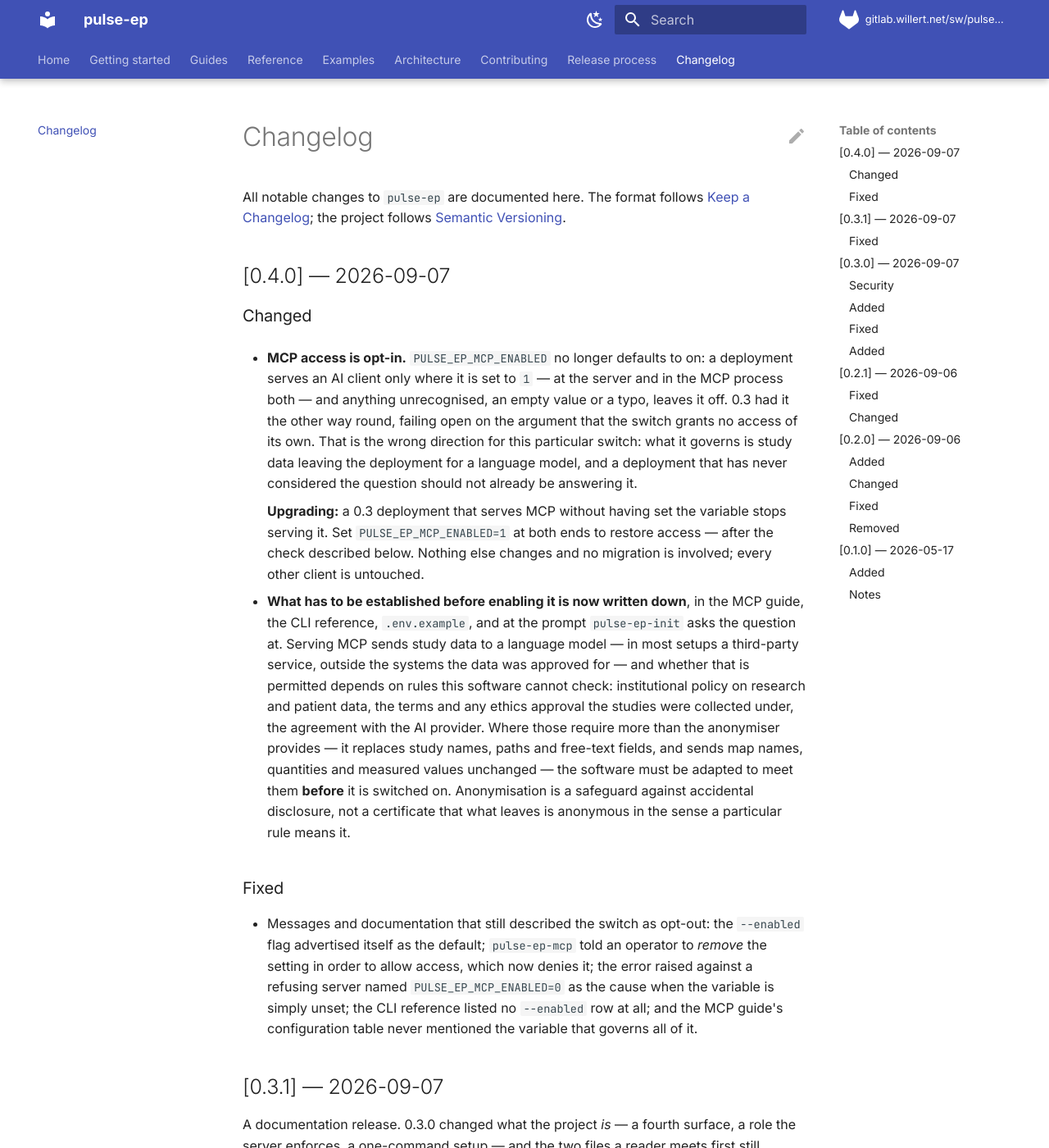
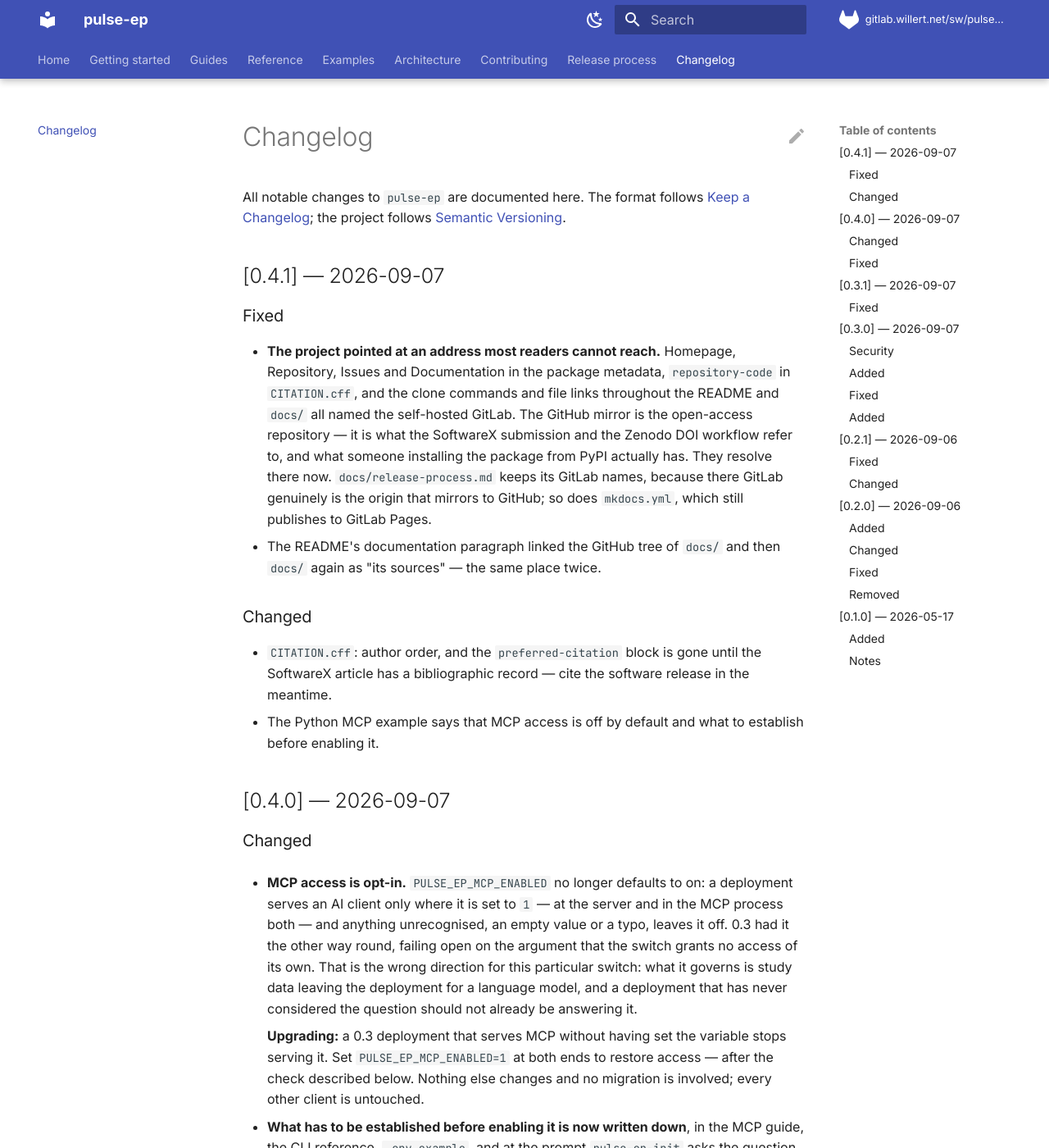
Before and after one commit to swillert/pulse-ep, an MkDocs documentation site: the page built from docs/changelog.md, in a window 1280 px wide and 1400 px high. Shown: the whole window at 82% size. Built offline with MkDocs 1.6.1 and Material for MkDocs 9.7.7, drawn with Linux system fonts in a browser that asks for light colours.

Commit message:
Version 0.4.1
The GitHub mirror is the address a reader, reviewer or package user actually
has — the open-access repository the SoftwareX submission and the Zenodo DOI
workflow refer to. The package metadata, CITATION.cff and every clone command
and file link in the README and docs/ named the self-hosted GitLab instead, so
an sdist built from 0.4.0 sent anyone installing it somewhere they cannot go.

docs/release-process.md and mkdocs.yml keep their GitLab names: there it is
the origin that mirrors to GitHub, and still where the pages job publishes.

No code changed.

```diff
--- a/docs/changelog.md
+++ b/docs/changelog.md
@@ -3,6 +3,31 @@
 All notable changes to `pulse-ep` are documented here. The format follows
 [Keep a Changelog](https://keepachangelog.com/en/1.1.0/); the project
 follows [Semantic Versioning](https://semver.org/spec/v2.0.0.html).
+
+## [0.4.1] — 2026-09-07
+
+### Fixed
+
+- **The project pointed at an address most readers cannot reach.** Homepage,
+  Repository, Issues and Documentation in the package metadata,
+  `repository-code` in `CITATION.cff`, and the clone commands and file links
+  throughout the README and `docs/` all named the self-hosted GitLab. The
+  GitHub mirror is the open-access repository — it is what the SoftwareX
+  submission and the Zenodo DOI workflow refer to, and what someone installing
+  the package from PyPI actually has. They resolve there now.
+  `docs/release-process.md` keeps its GitLab names, because there GitLab
+  genuinely is the origin that mirrors to GitHub; so does `mkdocs.yml`, which
+  still publishes to GitLab Pages.
+- The README's documentation paragraph linked the GitHub tree of `docs/` and
+  then `docs/` again as "its sources" — the same place twice.
+
+### Changed
+
+- `CITATION.cff`: author order, and the `preferred-citation` block is gone
+  until the SoftwareX article has a bibliographic record — cite the software
+  release in the meantime.
+- The Python MCP example says that MCP access is off by default and what to
+  establish before enabling it.
 
 ## [0.4.0] — 2026-09-07
 
--- a/pyproject.toml
+++ b/pyproject.toml
@@ -4,7 +4,7 @@
 
 [project]
 name = "pulse-ep"
-version = "0.4.0"
+version = "0.4.1"
 description = "Open-source platform for programmatic access to CARTO 3 and EnSiteX electroanatomical mapping data — REST API, 3D viewer, and Python toolkit for cardiac electrophysiology research."
 readme = "README.md"
 requires-python = ">=3.10"
--- a/src/pulse_ep/__init__.py
+++ b/src/pulse_ep/__init__.py
@@ -19,7 +19,7 @@
 
 from __future__ import annotations
 
-__version__ = "0.4.0"
+__version__ = "0.4.1"
 
 from pulse_ep.core.database import get_db_session
 from pulse_ep.core.epmap import EPMap
```
Also changed, not shown: 1 other file.
